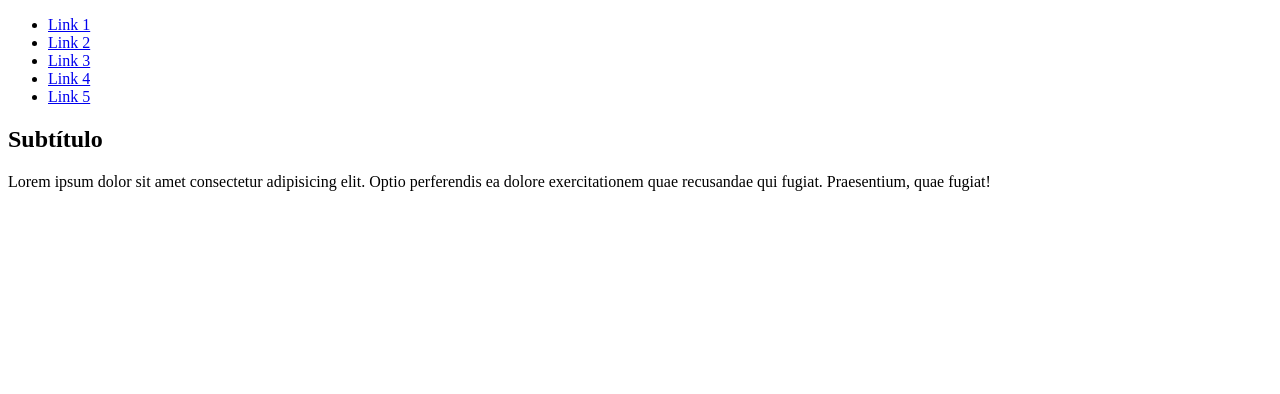
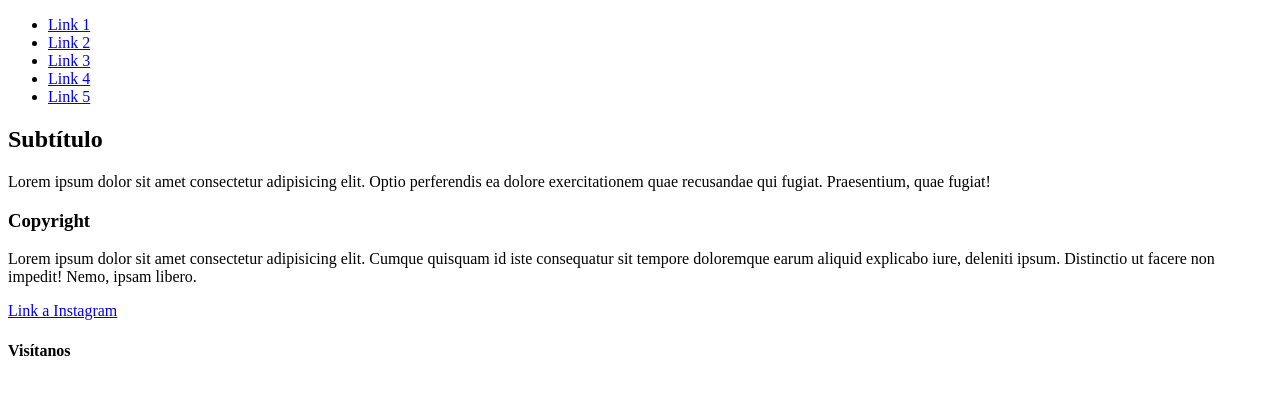
Before and after one commit to mejiamapola/mi_repositorio, a plain HTML site: page index.html in a window 1280 px wide. Drawn offline with Linux system fonts and the light colour scheme.

Commit message:
cree el footer

```diff
--- a/index.html
+++ b/index.html
@@ -29,5 +29,16 @@
         </p>
       </article>
     </section>
+
+    <footer>
+      <h3>Copyright</h3>
+      <p>
+        Lorem ipsum dolor sit amet consectetur adipisicing elit. Cumque quisquam
+        id iste consequatur sit tempore doloremque earum aliquid explicabo iure,
+        deleniti ipsum. Distinctio ut facere non impedit! Nemo, ipsam libero.
+      </p>
+      <a href="#">Link a Instagram</a>
+      <h4>Visítanos</h4>
+    </footer>
   </body>
 </html>
```
